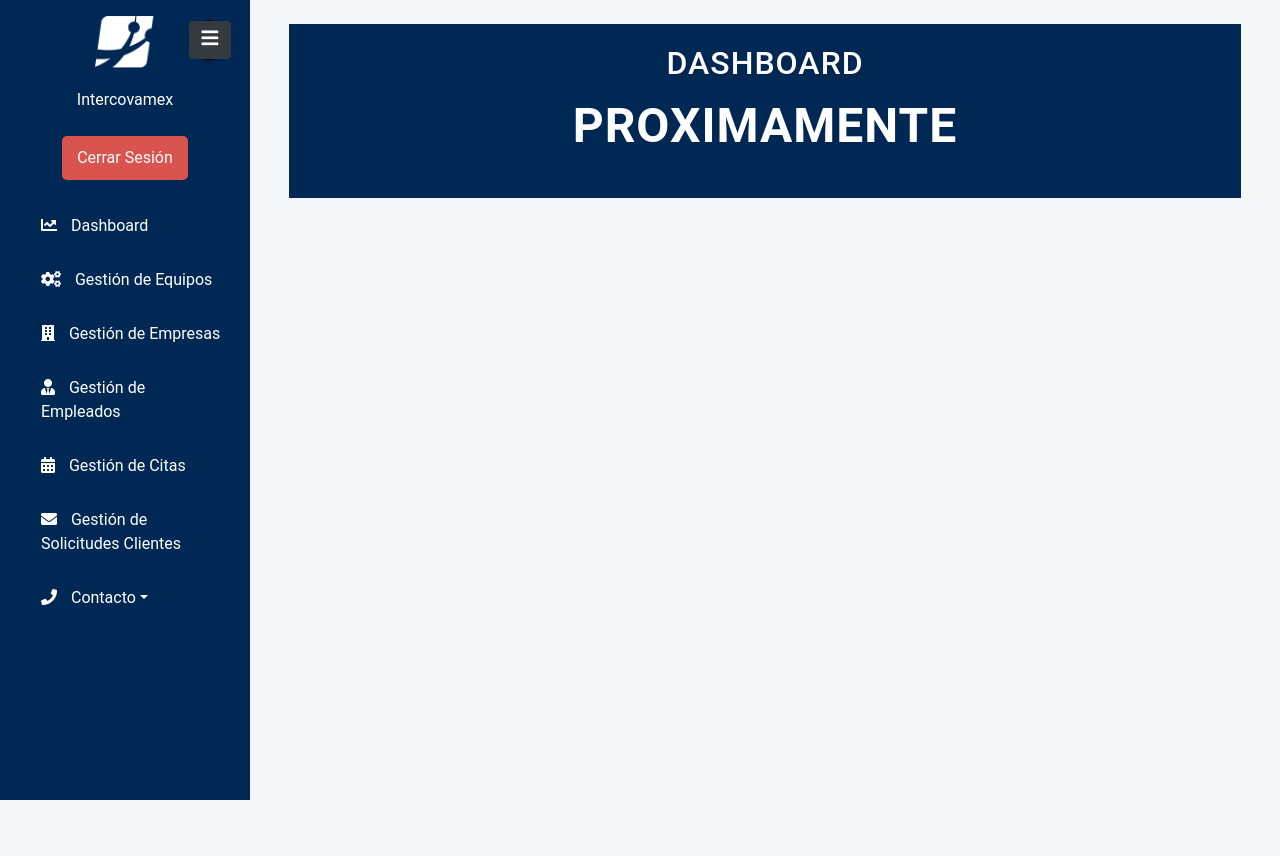
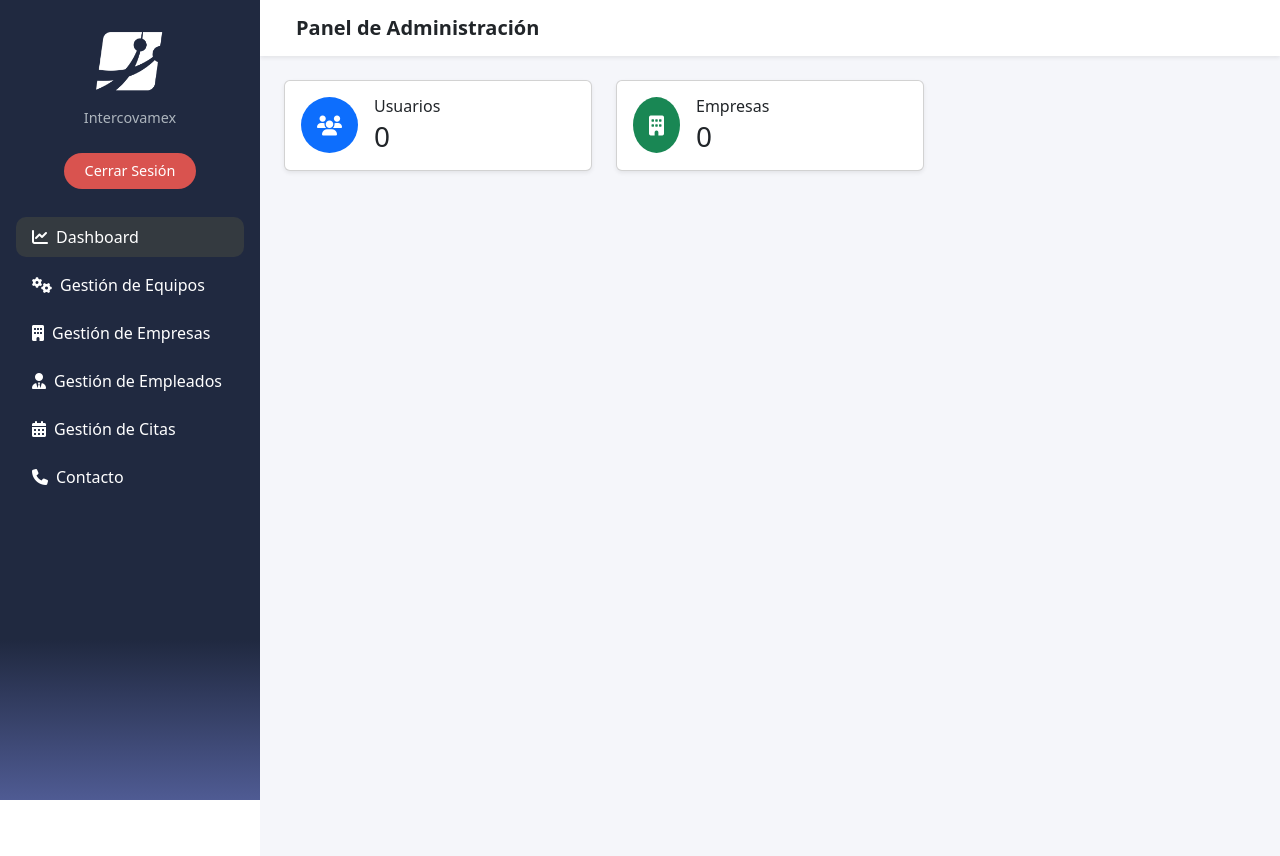
Before and after one commit to Felipe0326/Intercovamex, a PHP site: page /dashboard/frontend/dashboard.php in a window 1280 px wide. Before the commit the page ends 800 px from the top, so only its background shows below. Run offline with PHP 8.4, Linux system fonts and the light colour scheme; the visitor is signed in with stand-in values (Sample User, id 1); data that the repository does not hold is empty.

Commit message:
Primer comit

```diff
--- a/css/contacto.css
+++ b/css/contacto.css
@@ -180,7 +180,6 @@ body {
     text-decoration: underline;
 }
 
-
 /* Estilos para el contenedor de inicio de sesión */
 .login-container {
     background-color: #f4f8fc;  /* Fondo más suave para coincidir con el diseño */
@@ -189,9 +188,10 @@ body {
     box-shadow: 0 4px 8px rgba(0, 0, 0, 0.1);
     text-align: center;
     margin-top: 30px;
-    width: 100%;
+    width: 60%;
     max-width: 400px;
     margin: 0 auto;
+    height: 90%;
 }
 
 .login-message {
--- a/css/cssLoginNew.css
+++ b/css/cssLoginNew.css
@@ -20,8 +20,8 @@ body {
 /* Contenedor principal */
 .login-container {
     display: flex;
-    width: 900px;
-    height: 600px;
+    width: 60%;
+    height: 90%;
     border-radius: 15px;
     overflow: hidden;
     box-shadow: 0 8px 25px rgba(0, 0, 0, 0.2);
@@ -29,6 +29,7 @@ body {
     transform: translateY(-50px);
     opacity: 0;
 }
+
 .register-info {
     position: relative;
     background-color: #002855; /* Fondo azul del contenedor */
--- /dev/null
+++ b/css/global.css
@@ -0,0 +1,87 @@
+.sidebar {
+    min-height: 100vh;
+    background: linear-gradient(180deg, #202940 80%, #4f5b93 100%);
+    color: #fff;
+    width: 260px;
+    position: fixed;
+    left: 0;
+    top: 0;
+    transition: all .3s;
+    z-index: 1040;
+    overflow-y: auto;
+    max-height: 100vh;
+}
+.sidebar .logo img {
+    width: 30%;
+    margin: 1rem auto;
+    display: block;
+}
+.sidebar .user-profile {
+    margin-bottom: 2rem;
+}
+.sidebar .welcome-text {
+    color: #adb5bd;
+    font-size: 0.9rem;
+}
+.sidebar .logout-btn {
+    background: #d9534f;
+    color: #fff;
+    border-radius: 20px;
+    font-size: 0.9rem;
+    padding: .4rem 1.2rem;
+}
+.sidebar .nav-link {
+    color: #fff;
+    margin: .25rem 0;
+    border-radius: 10px;
+    font-weight: 500;
+    transition: background .2s;
+}
+.sidebar .nav-link.active,
+.sidebar .nav-link:hover {
+    background: #343a40;
+}
+
+@media (max-width: 991px) {
+    .sidebar {
+        left: -260px;
+    }
+    .sidebar.show {
+        left: 0;
+    }
+    .content {
+        margin-left: 0;
+    }
+}
+
+.content {
+    margin-left: 260px; /* debe ser igual al ancho de la sidebar */
+    min-height: 100vh;
+    background: #f5f6fa;
+}
+
+@media (max-width: 991px) {
+    .content {
+        margin-left: 0;
+    }
+}
+
+.navbar {
+    margin-left: 260px;
+    transition: margin-left 0.3s;
+}
+
+@media (max-width: 991px) {
+    .navbar .navbar-brand {
+        margin-left: 0;
+        text-align: center;
+        width: 100%;
+    }
+    .navbar .container-fluid {
+        justify-content: center;
+    }
+    .navbar .btn {
+        position: absolute;
+        left: 1rem;
+    }
+}
--- a/dashboard/frontend/dashboard.php
+++ b/dashboard/frontend/dashboard.php
@@ -1,80 +1,94 @@
 <?php
-include('../../db.php'); // Conexión a la base de datos
-include('../../roles/auth.php');
-include('../../solicitudes_logic.php');
-// Obtener las solicitudes pendientes y datos del usuario
-$solicitudesPendientes = obtenerSolicitudesPendientes($conn);
+include('../../db.php');                  // Conexión a la base de datos
+include('../../roles/auth.php');          // Autenticación de usuario
 $user = getLoggedInUser($conn, $_SESSION['usuarioId']);
 ?>
-
 <!DOCTYPE html>
 <html lang="es">
+
 <head>
     <meta charset="UTF-8">
     <meta name="viewport" content="width=device-width, initial-scale=1.0">
-    <title>Gestión de Contactos</title>
-    <link rel="stylesheet" href="https://stackpath.bootstrapcdn.com/bootstrap/4.5.2/css/bootstrap.min.css">
-    <link rel="stylesheet" href="https://cdnjs.cloudflare.com/ajax/libs/font-awesome/5.15.4/css/all.min.css">
-    <link rel="stylesheet" href="../../css/crudusuarios.css"> <!-- Archivo CSS personalizado -->
+    <title>Dashboard</title>
+    <!-- Bootstrap CSS -->
+    <link href="https://cdn.jsdelivr.net/npm/bootstrap@5.3.3/dist/css/bootstrap.min.css" rel="stylesheet">
+    <!-- FontAwesome -->
+    <link href="https://cdnjs.cloudflare.com/ajax/libs/font-awesome/6.5.2/css/all.min.css" rel="stylesheet">
+    <!-- Tu CSS global para la barra lateral -->
+    <link rel="stylesheet" href="/Portal_VFelipe/css/global.css">
 </head>
+
 <body>
-    <!-- Menú lateral -->
-    <aside class="sidebar  p-3">
-        <div class="toggle-btn">
-            <button id="toggleSidebar" class="btn btn-dark"><i class="fas fa-bars"></i></button>
+    <?php include($_SERVER['DOCUMENT_ROOT'] . '/Portal_VFelipe/includes/sidebar_adm.php'); ?>
+    <!-- Topbar (opcional) -->
+    <nav class="navbar navbar-expand-lg navbar-light bg-white shadow-sm px-4">
+        <div class="container-fluid position-relative">
+            <button class="btn btn-outline-secondary d-lg-none" id="openSidebar" type="button">
+                <i class="fas fa-bars"></i>
+            </button>
+            <span class="navbar-brand fw-bold text-dark">Panel de Administración</span>
         </div>
-        <div class="logo">
-            <img src="../../uploads/logocortoblanco.png" alt="Logo de Intercovamex">
-        </div>
-        <div class="user-profile text-center">
-    <p class="welcome-text">Intercovamex</p>
-    <h4><?php echo $user['Nombre'] . ' ' . $user['Apellido']; ?></h4>
-    <a href="../logout.php" class="btn logout-btn mt-2">Cerrar Sesión</a>
-    </div>
+    </nav>
 
-        <nav class="mt-4">
-    <ul class="nav flex-column">
-        <!-- Nuevo ítem para Dashboard -->
-        <li class="nav-item">
-            <a href="../../dashboard/frontend/dashboard.php" class="nav-link text-white">
-                <i class="fas fa-chart-line"></i> Dashboard
-            </a>
-        </li>
-        <li class="nav-item"><a href="../../equipos/frontend/equipos_usuarios.php" class="nav-link text-white"><i class="fas fa-cogs"></i> Gestión de Equipos</a></li>
-        <li class="nav-item"><a href="../../empresa/frontend/empresa_usuarios.php" class="nav-link text-white"><i class="fas fa-building"></i> Gestión de Empresas</a></li>
-        <li class="nav-item"><a href="../../Empleados/frontend/empleados_usuarios.php" class="nav-link text-white"><i class="fas fa-user-tie"></i> Gestión de Empleados</a></li>
-        <li class="nav-item"><a href="../../citas/frontend/citas_usuarios.php" class="nav-link text-white"><i class="fas fa-calendar-alt"></i> Gestión de Citas</a></li>
-        <li class="nav-item">
-            <a href="../../solicitudes/frontend/administrar_contactos.php" class="nav-link text-white position-relative">
-                <i class="fas fa-envelope"></i> Gestión de Solicitudes Clientes
-                <?php if ($solicitudesPendientes > 0): ?>
-                    <span class="badge badge-danger position-absolute" style="top: 0; right: 10px;"><?php echo $solicitudesPendientes; ?></span>
-                <?php endif; ?>
-            </a>
-        </li>
-        <li class="nav-item">
-            <a href="../../ontacto/frontend/contacto_usuarios.php" class="nav-link text-white dropdown-toggle" id="menuContacto"><i class="fas fa-phone"></i> Contacto</a>
-        </li>
-
-    </ul>
-</nav>
-
-    </aside>
-
+    <!-- Contenido principal -->
     <main class="content p-4">
-        <div class="container-fluid">
-            <header class="header-title">
-                <h2>Dashboard</h2>
-                <p>Proximamente</p>
-            </header>
-            <!-- Aquí puedes añadir contenido o notificaciones, si lo necesitas -->
-            <p class="text-center"></p>
+        <div class="row">
+            <!-- Tarjeta: Usuarios -->
+            <div class="col-md-4 mb-3">
+                <div class="card shadow-sm">
+                    <div class="card-body">
+                        <div class="d-flex align-items-center">
+                            <div class="bg-primary p-3 rounded-circle text-white me-3">
+                                <i class="fas fa-users fa-lg"></i>
+                            </div>
+                            <div>
+                                <h6 class="mb-1">Usuarios</h6>
+                                <h3 class="mb-0">
+                                    <?php
+                                    $resUsuarios = mysqli_query($conn, "SELECT COUNT(*) AS total FROM usuarios");
+                                    $numUsuarios = mysqli_fetch_assoc($resUsuarios)['total'];
+                                    echo $numUsuarios;
+                                    ?>
+                                </h3>
+                            </div>
+                        </div>
+                    </div>
+                </div>
+            </div>
+            <!-- Tarjeta: Empresas -->
+            <div class="col-md-4 mb-3">
+                <div class="card shadow-sm">
+                    <div class="card-body">
+                        <div class="d-flex align-items-center">
+                            <div class="bg-success p-3 rounded-circle text-white me-3">
+                                <i class="fas fa-building fa-lg"></i>
+                            </div>
+                            <div>
+                                <h6 class="mb-1">Empresas</h6>
+                                <h3 class="mb-0">
+                                    <?php
+                                    $resEmpresas = mysqli_query($conn, "SELECT COUNT(*) AS total FROM empresas");
+                                    $numEmpresas = mysqli_fetch_assoc($resEmpresas)['total'];
+                                    echo $numEmpresas;
+                                    ?>
+                                </h3>
+                            </div>
+                        </div>
+                    </div>
+                </div>
+            </div>
         </div>
     </main>
-    <script src="../../js/aside.js"></script>
-    <script src="../../js/mostrarmenu.js"></script>
-    <script src="https://code.jquery.com/jquery-3.5.1.slim.min.js"></script>
-    <script src="https://cdn.jsdelivr.net/npm/@popperjs/core@2.11.6/dist/umd/popper.min.js"></script>
-    <script src="https://stackpath.bootstrapcdn.com/bootstrap/4.5.2/js/bootstrap.min.js"></script>
+    <script>
+        // Para mostrar la sidebar en móvil (opcional)
+        document.getElementById('openSidebar')?.addEventListener('click', function() {
+            document.getElementById('sidebarMenu').classList.add('show');
+        });
+        document.getElementById('toggleSidebar')?.addEventListener('click', function() {
+            document.getElementById('sidebarMenu').classList.remove('show');
+        });
+    </script>
+    <script src="https://cdn.jsdelivr.net/npm/bootstrap@5.3.3/dist/js/bootstrap.bundle.min.js"></script>
 </body>
+
 </html>
--- a/db.php
+++ b/db.php
@@ -2,7 +2,7 @@
 $servername = "localhost";
 $username = "root";
 $password = "";
-$dbname = "IntercovamexFinal";
+$dbname = "bd_portal";
 
 // Crear conexión
 $conn = new mysqli($servername, $username, $password, $dbname);
--- /dev/null
+++ b/includes/sidebar_adm.php
@@ -0,0 +1,44 @@
+<!-- includes/sidebar.php -->
+<aside class="sidebar p-3" id="sidebarMenu">
+    <div class="d-flex justify-content-end d-lg-none mb-2">
+        <button id="toggleSidebar" class="btn btn-outline-light btn-sm">
+            <i class="fas fa-times"></i>
+        </button>
+    </div>
+    <div class="logo text-center mb-3">
+        <img src="/Portal_VFelipe/uploads/logocortoblanco.png" alt="Logo de Intercovamex">
+    </div>
+    <div class="user-profile text-center mb-4">
+        <p class="welcome-text">Intercovamex</p>
+        <h5 class="mb-0">
+            <?php
+            if (isset($user['Nombre']) && isset($user['Apellido'])) {
+                echo htmlspecialchars($user['Nombre'] . ' ' . $user['Apellido']);
+            }
+            ?>
+        </h5>
+        <a href="/Portal_VFelipe/logout.php" class="btn logout-btn mt-2">Cerrar Sesión</a>
+    </div>
+    <nav>
+        <ul class="nav flex-column">
+            <li class="nav-item">
+                <a href="/Portal_VFelipe/dashboard/frontend/dashboard.php" class="nav-link active"><i class="fas fa-chart-line me-2"></i>Dashboard</a>
+            </li>
+            <li class="nav-item">
+                <a href="/Portal_VFelipe/equipos/frontend/equipos_usuarios.php" class="nav-link"><i class="fas fa-cogs me-2"></i>Gestión de Equipos</a>
+            </li>
+            <li class="nav-item">
+                <a href="/Portal_VFelipe/empresa/frontend/empresa_usuarios.php" class="nav-link"><i class="fas fa-building me-2"></i>Gestión de Empresas</a>
+            </li>
+            <li class="nav-item">
+                <a href="/Portal_VFelipe/Empleados/frontend/empleados_usuarios.php" class="nav-link"><i class="fas fa-user-tie me-2"></i>Gestión de Empleados</a>
+            </li>
+            <li class="nav-item">
+                <a href="/Portal_VFelipe/citas/frontend/citas_usuarios.php" class="nav-link"><i class="fas fa-calendar-alt me-2"></i>Gestión de Citas</a>
+            </li>
+            <li class="nav-item">
+                <a href="/Portal_VFelipe/ontacto/frontend/contacto_usuarios.php" class="nav-link"><i class="fas fa-phone me-2"></i>Contacto</a>
+            </li>
+        </ul>
+    </nav>
+</aside>
--- a/roles/auth.php
+++ b/roles/auth.php
@@ -1,23 +1,31 @@
 <?php
     session_start();
     if (!isset($_SESSION['usuarioId'])) {
-    header('Location: login.html');
+        header('Location: /portal_vfelipe/login.html');
         exit;
     }
 
     // Verificar roles permitidos
-if (!isset($_SESSION['rol']) || !in_array($_SESSION['rol'], [1,3, 4, 5])) {
+    if (!isset($_SESSION['rol']) || !in_array($_SESSION['rol'], [1,2,3])) {
         echo "Acceso denegado.";
         exit;
     }
 
     // Obtener los datos del usuario logueado
     function getLoggedInUser($conn, $usuarioId) {
-    $query = "SELECT Empleados.NombreUsuario, Empleados.Nombre, Empleados.Apellido, Empleados.Email,
-                     Empleados.Telefono, Roles.NombreRol, Empleados.Puesto, Empleados.Foto
-              FROM Empleados
-              JOIN Roles ON Empleados.RolId = Roles.Id
-              WHERE Empleados.Id = ?";
+        // Determinar qué tabla usar según el rol del usuario
+        if (isset($_SESSION['rol']) && ($_SESSION['rol'] == 1 || $_SESSION['rol'] == 2)) {
+            // Para administradores y empleados
+            $query = "SELECT * FROM usuarios WHERE ID = ?";
+        } else {
+            // Para clientes
+            $query = "SELECT usuarios.Nombre, usuarios.Apellido, usuarios.Email,
+                        usuarios.TelefonoUsuario, roles.NombreRol
+                FROM usuarios
+                JOIN roles ON usuarios.Rol_ID = roles.ID
+                WHERE usuarios.ID = ?";
+        }
+
         $stmt = mysqli_prepare($conn, $query);
         mysqli_stmt_bind_param($stmt, 'i', $usuarioId);
         mysqli_stmt_execute($stmt);
```
Also changed, not shown: contactoclientes/frontend/contactos_clientes.php (+3 -24 lines), login.html (+18 -8 lines), login.php (+38 -38 lines), js/login.js (line endings or trailing spaces). Lines whose indentation alone changed are shown as unchanged.
